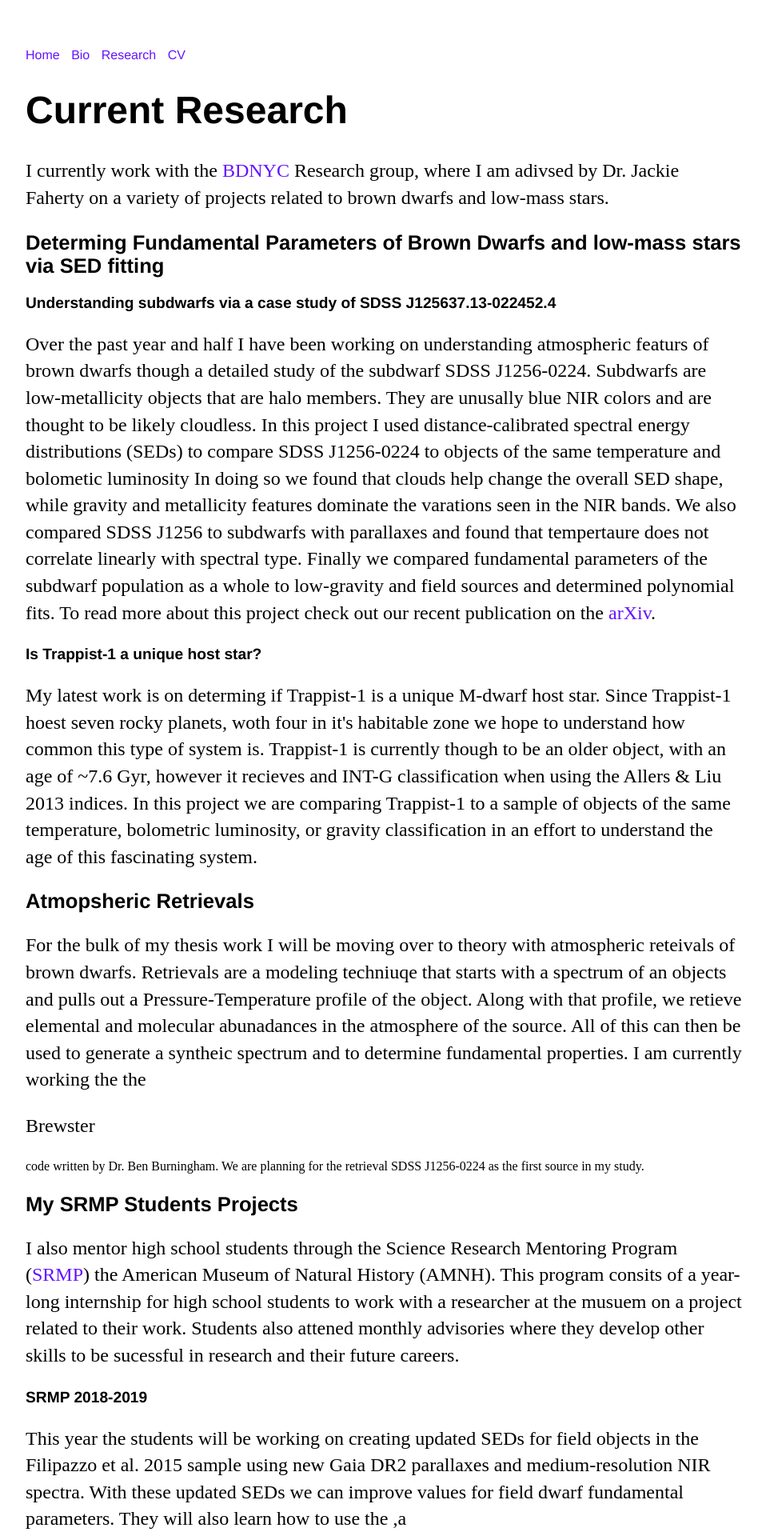
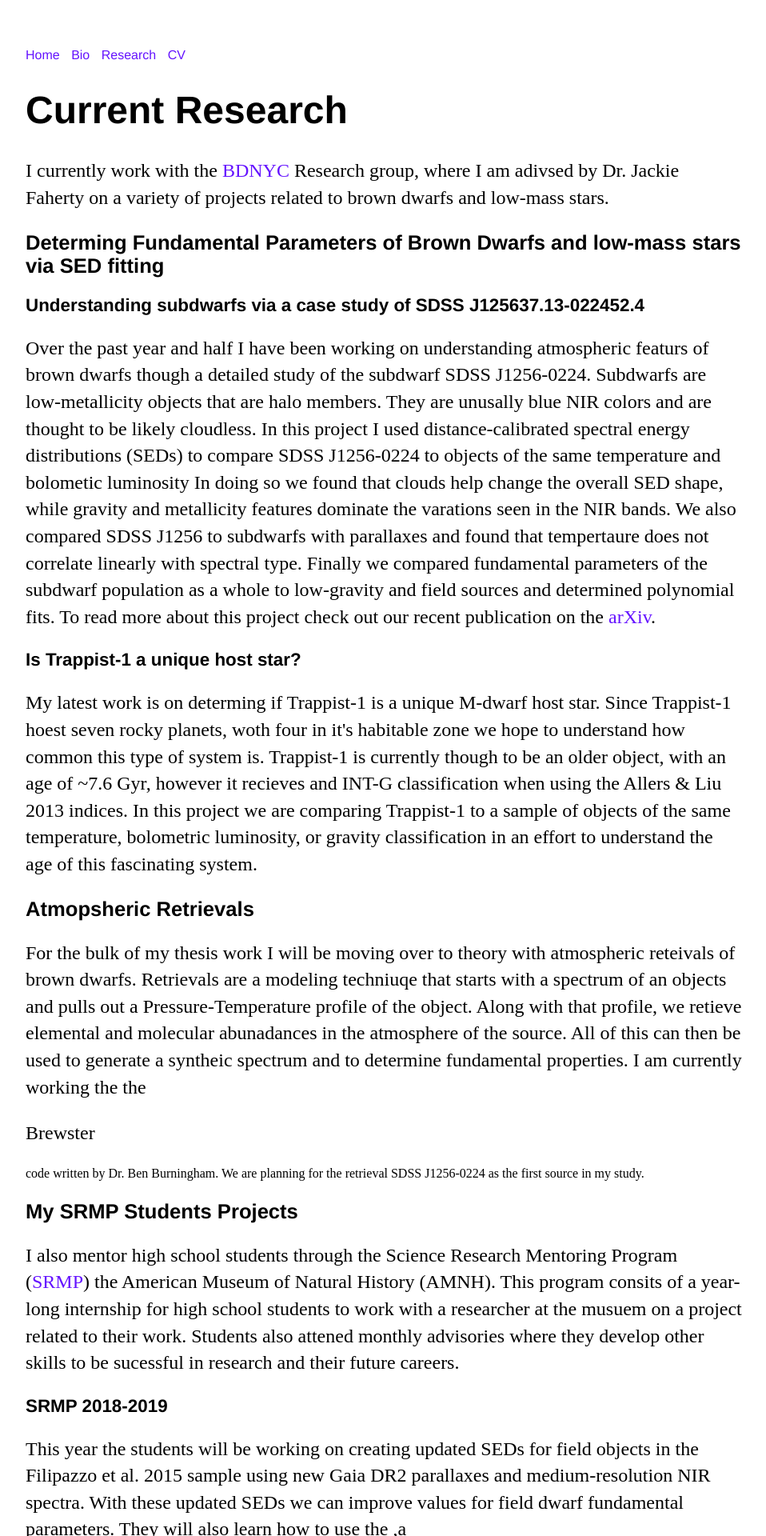
Before and after one commit to ECGonzales/ECGonzales.github.io, a Jekyll site: the page built from Research/index.html, in a window 1280 px wide. Shown: the top 1920 px of the page at 80% size, without its empty margins (160-1118 px from the left). Built offline with Jekyll 4.4.1, drawn with Linux system fonts in a browser that asks for light colours.

Commit message:
Update main.css
Changed font size for h3

```diff
--- a/css/main.css
+++ b/css/main.css
@@ -32,14 +32,14 @@ footer {border-top: 1px solid #d5d5d5; font-size: .8em;}
 .research { margin: 0px 0px 60px; }
 .research h1 { font-size: 3em; }
 .research h2 { font-size: 1.6em; }
-.research h3 { font-size: 1.2em; }
+.research h3 { font-size: 1.4em; }
 /*.research p { font-size: 1.4em; line-height: 1.4em; color: #333;} */
 
 /* CV */
 .cv { margin: 0px 0px 60px; }
 .cv h1 { font-size: 3em; }
 .cv h2 { font-size: 1.6em; }
-.cv h3 { font-size: 1.2em; }
+.cv h3 { font-size: 1.4em; }
 
 
 /* Not Sure what these two lines do*/
```
